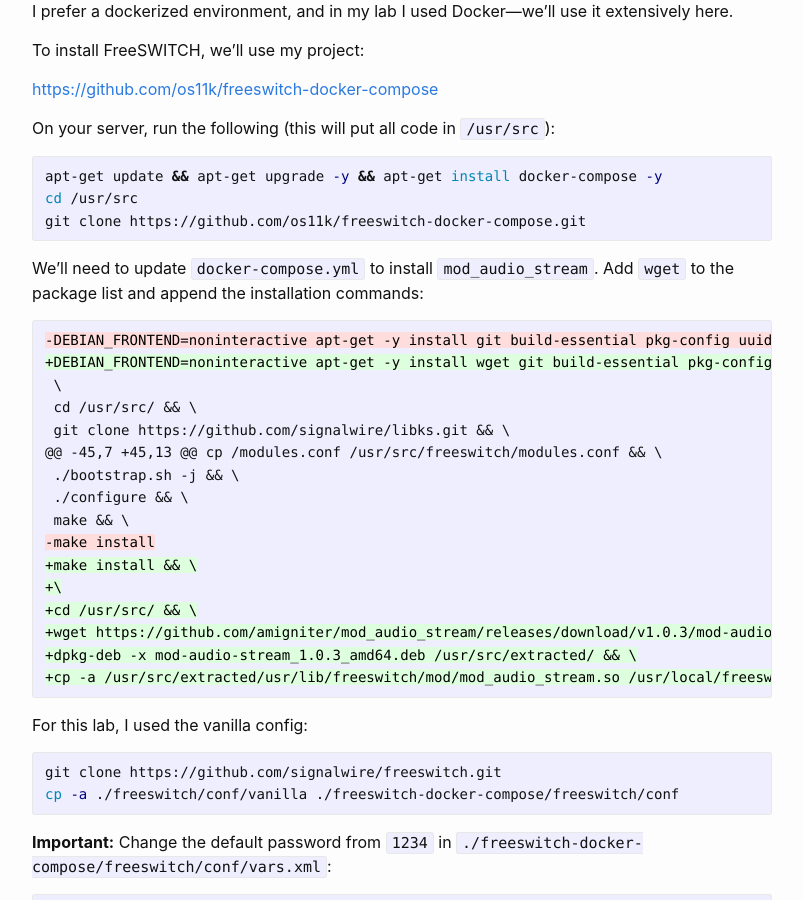
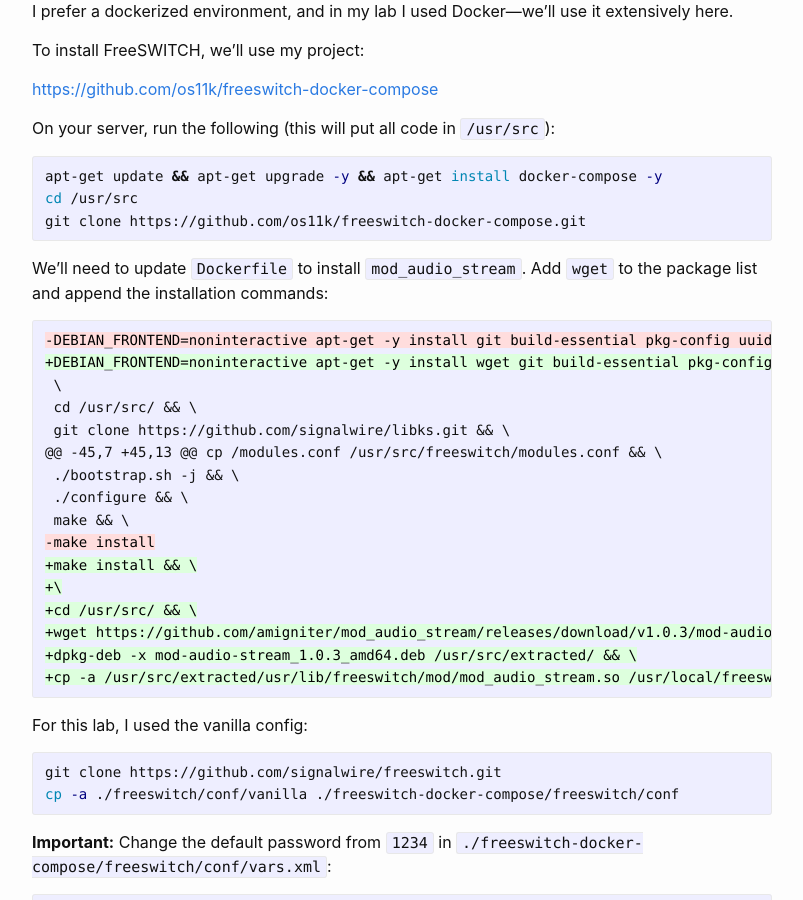
Before and after one commit to os11k/os11k.github.io, a Jekyll site: the page built from _posts/2025-11-18-add-ai-voice-agent-to-freeswitch.markdown, in a window 1280 px wide and 900 px high, scrolled down 1018 px. Shown: the whole window, without its empty margins (238-1041 px from the left). Built offline with Jekyll 4.4.1, drawn with Linux system fonts in a browser that asks for light colours; comment, search, counter and statistics services are not loaded.

Commit message:
fixing typo

````diff
--- a/_posts/2025-11-18-add-ai-voice-agent-to-freeswitch.markdown
+++ b/_posts/2025-11-18-add-ai-voice-agent-to-freeswitch.markdown
@@ -43,7 +43,7 @@
 git clone https://github.com/os11k/freeswitch-docker-compose.git
 ```
 
-We'll need to update `docker-compose.yml` to install `mod_audio_stream`. Add `wget` to the package list and append the installation commands:
+We'll need to update `Dockerfile` to install `mod_audio_stream`. Add `wget` to the package list and append the installation commands:
 
 ```diff
 -DEBIAN_FRONTEND=noninteractive apt-get -y install git build-essential pkg-config uuid-dev zlib1g-dev libjpeg-dev libsqlite3-dev libcurl4-openssl-dev libpcre3-dev libspeexdsp-dev libldns-dev libedit-dev libtiff5-dev yasm libopus-dev libsndfile1-dev unzip libavformat-dev libswscale-dev libswresample-dev liblua5.2-dev liblua5.2-0 cmake libpq-dev unixodbc-dev autoconf automake ntpdate libxml2-dev libpq-dev libpq5 libspeex-dev &&\
````
